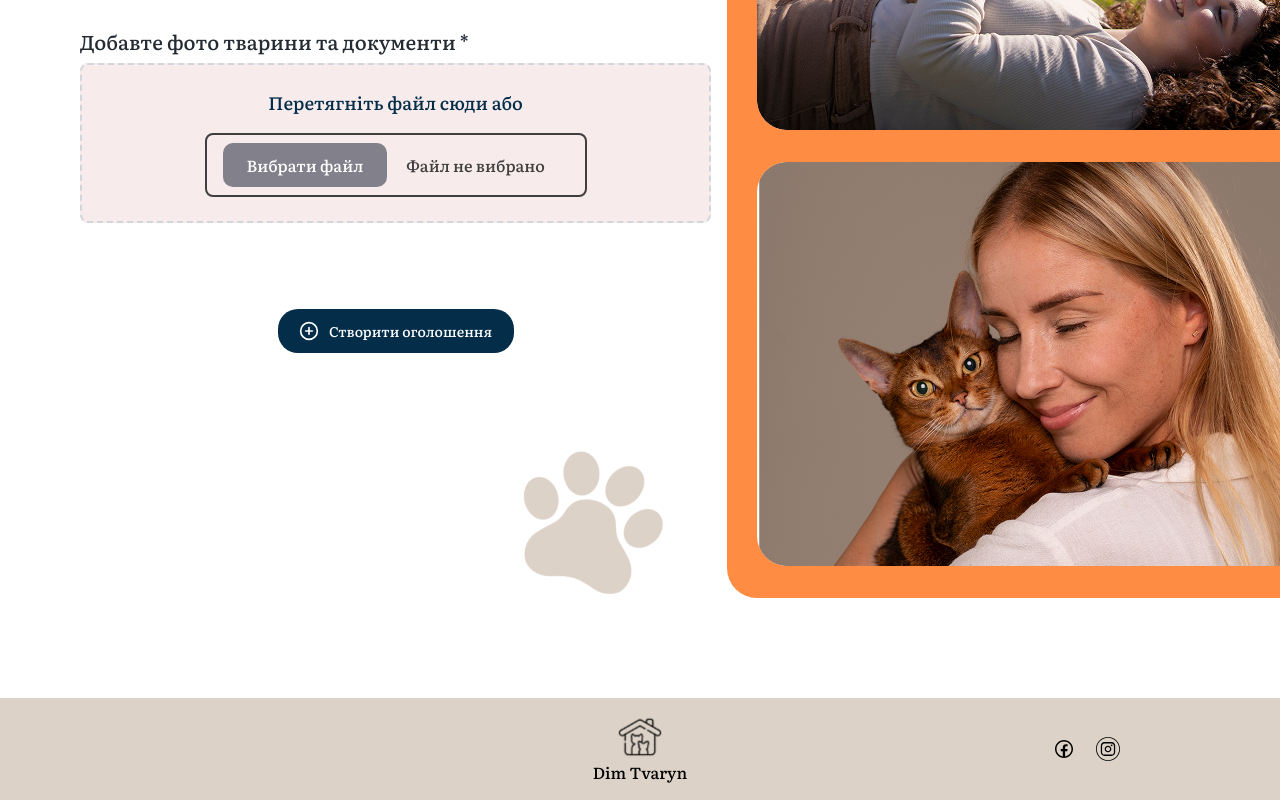
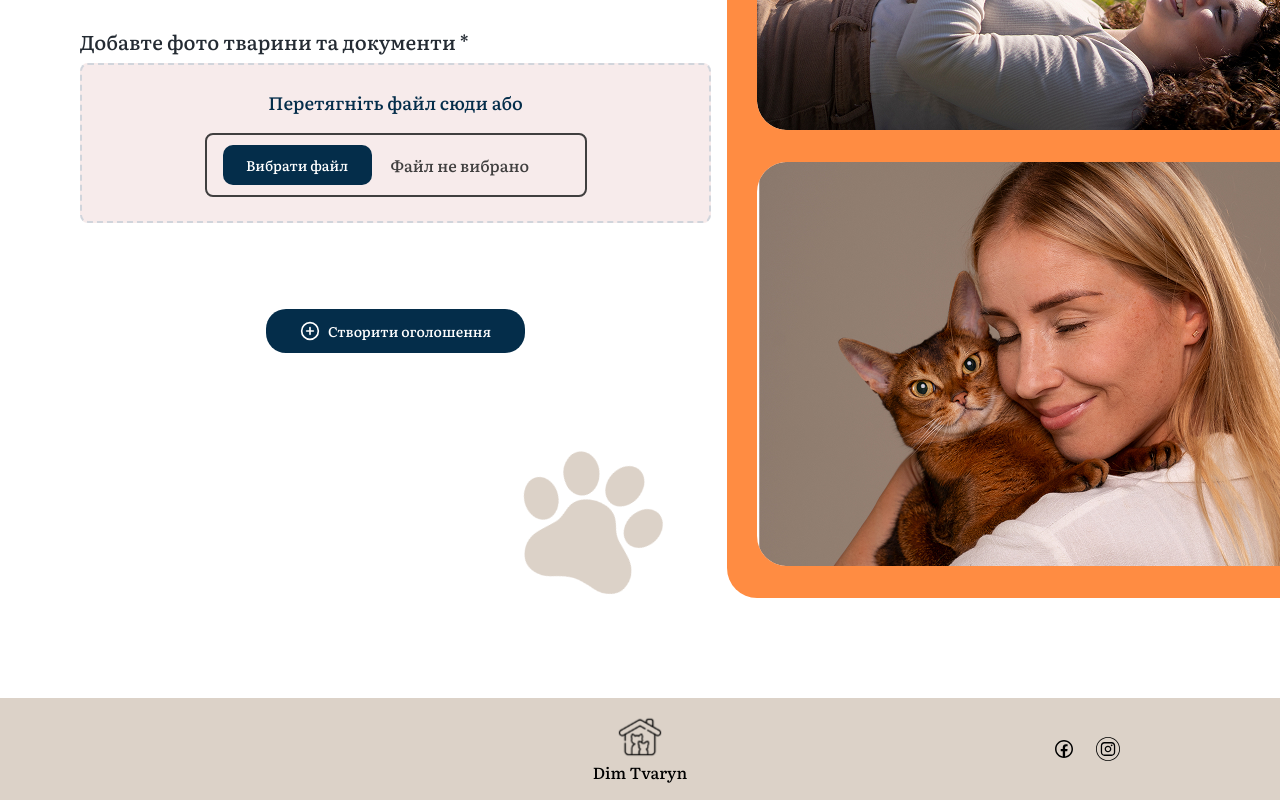
Before and after one commit to Dim-Tvarin/frontend, a React (Vite) app: page /announcement in a window 1280 px wide. Shown: the part 914-1714 px from the top of the page. Built offline with nearby package versions, Linux system fonts and the light colour scheme.

Commit message:
fix: buttons on Announce page

```diff
--- a/src/components/FilesInput.tsx
+++ b/src/components/FilesInput.tsx
@@ -94,8 +94,8 @@ export const FilesInput = ({
         </p>
         <div className='w-[382px] h-[64px] border-2 border-border-file bg-main-pink-l flex items-center gap-[19px]
           py-10 px-16 rounded-[8px]'>
-            <div className={cn('bg-input-file/50 text-white px-24 py-10 rounded-[10px]',
-              { 'bg-input-file/20 cursor-default' : imageData.length > 3})}>Вибрати файл</div>
+            <div className={cn('bg-default-btn text-white px-20 py-10 rounded-[10px] w-[149px] text-sm',
+              { 'bg-input-file/50 cursor-default' : imageData.length > 3})}>Вибрати файл</div>
             <p className='text-border-file'>Файл не вибрано</p>
         </div>
         </div>
--- a/src/pages/Announcement/Announcement.tsx
+++ b/src/pages/Announcement/Announcement.tsx
@@ -218,7 +218,7 @@ const Announcement = () => {
             type="submit"
             styleType="defaultButton"
             disabled={isLoading}
-            className="flex gap-10 z-10"
+            className="flex gap-8 z-10 w-[259px]"
           >
             {isLoading ? <Spinner /> : <LuCirclePlus size={20} />}
             Створити оголошення
--- a/src/pages/Home.tsx
+++ b/src/pages/Home.tsx
@@ -35,7 +35,7 @@ export const Home = () => {
             безпритульним тваринам знайти свій дім
           </p>
           <CustomButton
-            className="w-[236px] h-[44px] bg-default-btn rounded-[20px] z-10"
+            className="w-[236px] h-[44px] bg-default-btn rounded-[20px] z-10 flex gap-8"
             onClick={handleNavigateAnnouncement}
           >
             <LuCirclePlus size={20} />
```
